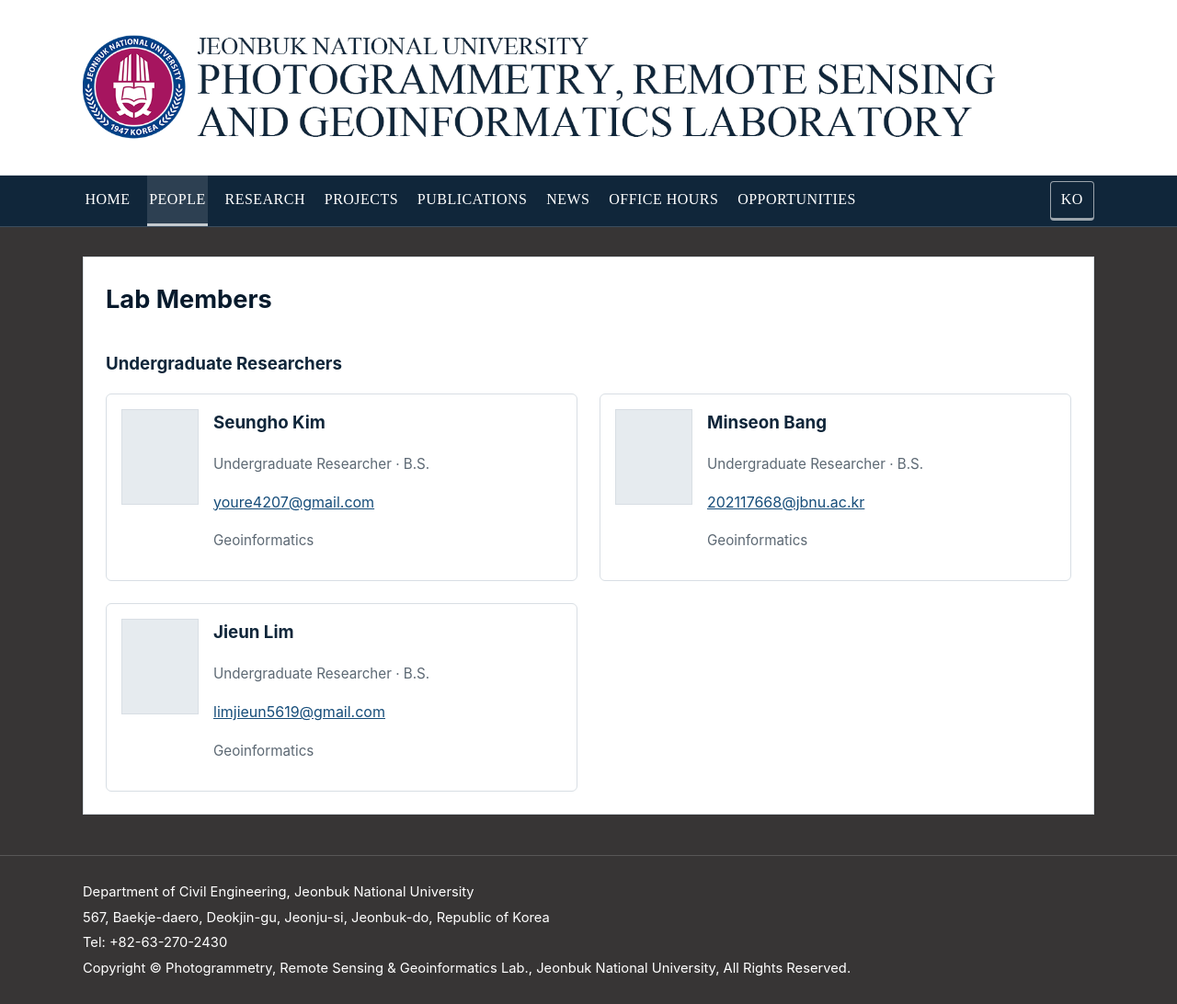
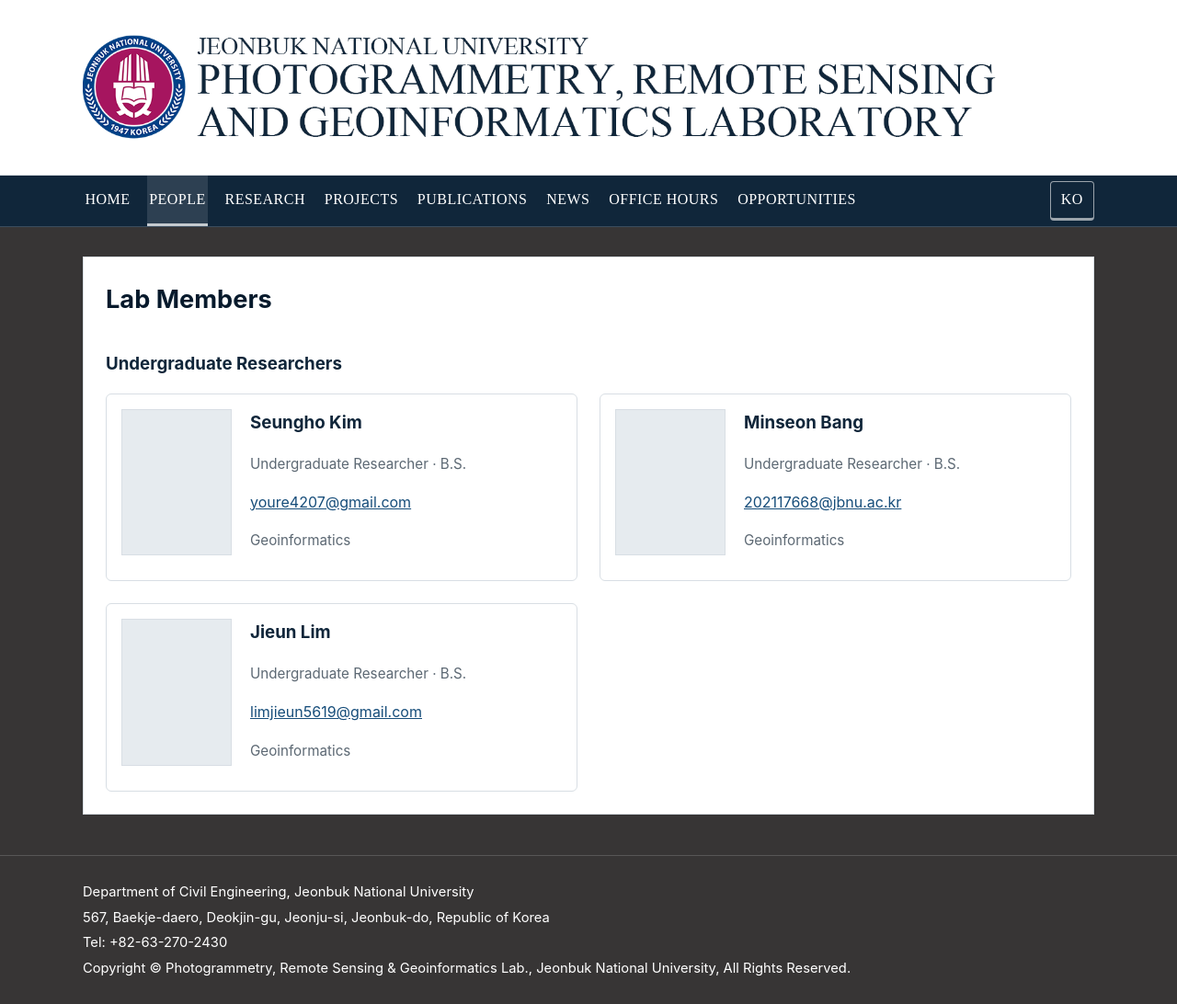
Before and after one commit to PRSG-Lab/prsg-lab.github.io, a Jekyll site: the page built from people.md, in a window 1280 px wide. Shown: the whole page at 92% size. Built offline with Jekyll 4.4.1, drawn with Linux system fonts in a browser that asks for light colours; some web fonts are replaced.

Commit message:
Add files via upload

```diff
--- a/assets/css/style.css
+++ b/assets/css/style.css
@@ -547,7 +547,10 @@
 }
 
 .member-card {
+  grid-template-columns: 120px minmax(0, 1fr);
+  gap: 1.25rem;
   margin: 0;
+  align-items: start;
 }
 
 .avatar {
@@ -557,6 +560,14 @@
   border: 1px solid var(--line);
 }
 
+.member-card .avatar {
+  width: 120px;
+  height: calc(120px * 1.33);
+  aspect-ratio: 1 / 1.33;
+  box-sizing: border-box;
+  overflow: hidden;
+}
+
 .member-photo {
   display: block;
   object-fit: cover;
@@ -564,6 +575,7 @@
 
 .member-photo-placeholder {
   display: block;
+  aspect-ratio: 1 / 1.33;
 }
 
 .member-info {
@@ -574,6 +586,17 @@
   .member-grid {
     grid-template-columns: 1fr;
     gap: 1rem;
+  }
+
+  .person.member-card {
+    grid-template-columns: 100px minmax(0, 1fr);
+    gap: 1rem;
+  }
+
+  .member-card .avatar {
+    width: 100px;
+    height: calc(100px * 1.33);
+    aspect-ratio: 1 / 1.33;
   }
 }
 
```
